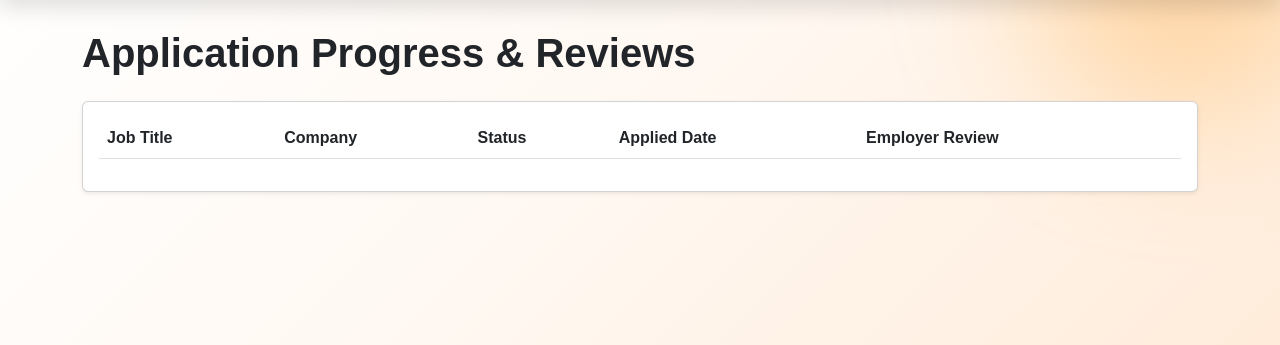
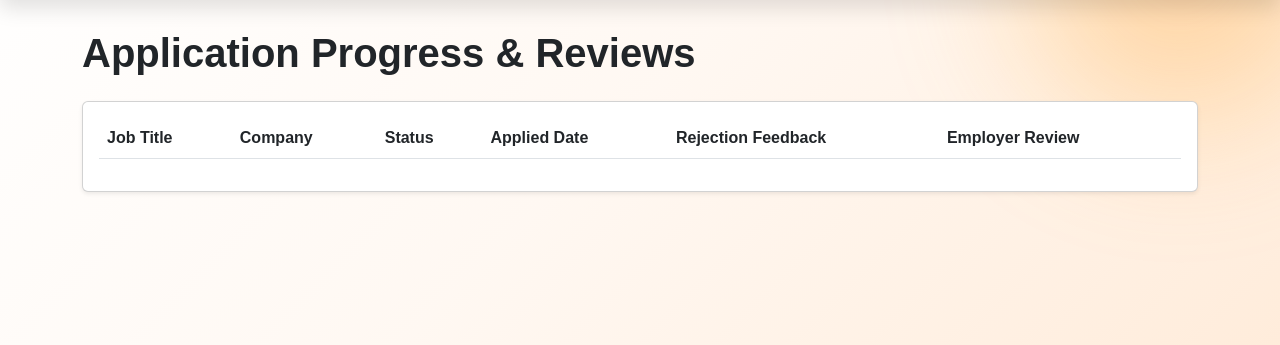
Before and after one commit to Yasindusithum401/Skill-Development-Hire-Smart-Sri-Lanka, a PHP site: page /my_applications.php in a window 1280 px wide. Shown: the part 85-430 px from the top of the page. Run offline with PHP 8.4, Linux system fonts and the light colour scheme; the visitor is signed in with stand-in values (Sample User, id 1); data that the repository does not hold is empty.

Commit message:
Update my_applications.php

```diff
--- a/my_applications.php
+++ b/my_applications.php
@@ -1,5 +1,5 @@
 <?php
-require 'auth_check.php';
+require_once 'auth_check.php';
 require_login();
 
 if ($_SESSION['role'] !== 'seeker') {
@@ -7,20 +7,30 @@ if ($_SESSION['role'] !== 'seeker') {
     exit;
 }
 
-require 'config.php';
+require_once 'config.php';
 
 $seekerId = (int)$_SESSION['user_id'];
 
-// Fetch seeker's applications with history
 $stmt = $pdo->prepare(
     "SELECT a.id AS application_id, a.current_status, a.applied_at, a.updated_at,
             j.title AS job_title, j.id AS job_id,
             r.id AS recruiter_id, r.company_name,
-            rev.rating AS my_rating, rev.comment AS my_review
+            rev.rating AS my_rating, rev.comment AS my_review,
+            rej.rejection_reason, rej.rejection_comment
      FROM applications a
      JOIN jobs j ON j.id = a.job_id
      JOIN recruiters r ON r.id = j.recruiter_id
      LEFT JOIN employer_reviews rev ON rev.recruiter_id = r.id AND rev.seeker_id = ?
+     LEFT JOIN (
+         SELECT h1.application_id, h1.rejection_reason, h1.rejection_comment
+         FROM application_status_history h1
+         WHERE h1.status = 'Rejected'
+           AND h1.changed_at = (
+               SELECT MAX(h2.changed_at)
+               FROM application_status_history h2
+               WHERE h2.application_id = h1.application_id AND h2.status = 'Rejected'
+           )
+     ) rej ON rej.application_id = a.id
      WHERE a.seeker_id = ?
      ORDER BY a.updated_at DESC"
 );
@@ -49,6 +59,7 @@ $myApps = $stmt->fetchAll();
                         <th>Company</th>
                         <th>Status</th>
                         <th>Applied Date</th>
+                        <th>Rejection Feedback</th>
                         <th>Employer Review</th>
                     </tr>
                 </thead>
@@ -59,6 +70,18 @@ $myApps = $stmt->fetchAll();
                             <td><?php echo htmlspecialchars($app['company_name']); ?></td>
                             <td><span class="badge bg-primary"><?php echo htmlspecialchars($app['current_status']); ?></span></td>
                             <td><?php echo date('M d, Y', strtotime($app['applied_at'])); ?></td>
+                            <td>
+                                <?php if ($app['current_status'] === 'Rejected' && ($app['rejection_reason'] || $app['rejection_comment'])): ?>
+                                    <?php if ($app['rejection_reason']): ?>
+                                        <span class="badge bg-danger-subtle text-danger border border-danger-subtle mb-1 d-inline-block"><?php echo htmlspecialchars($app['rejection_reason']); ?></span>
+                                    <?php endif; ?>
+                                    <?php if ($app['rejection_comment']): ?>
+                                        <div class="small text-muted"><?php echo nl2br(htmlspecialchars($app['rejection_comment'])); ?></div>
+                                    <?php endif; ?>
+                                <?php else: ?>
+                                    <span class="text-muted">—</span>
+                                <?php endif; ?>
+                            </td>
                             <td>
                                 <?php if ($app['my_rating']): ?>
                                     <span class="text-warning fw-bold">★ <?php echo $app['my_rating']; ?>/5</span>
```
